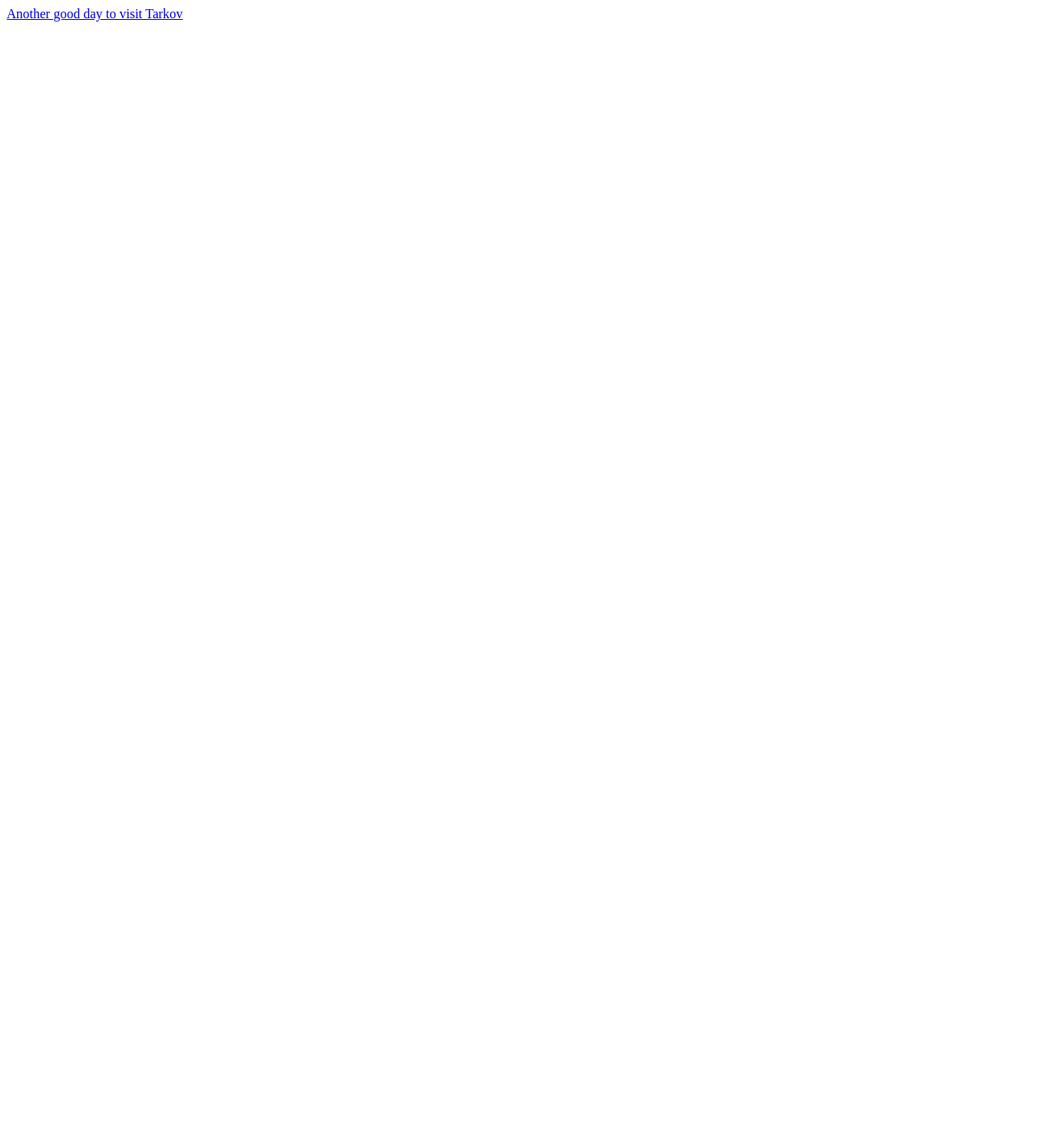
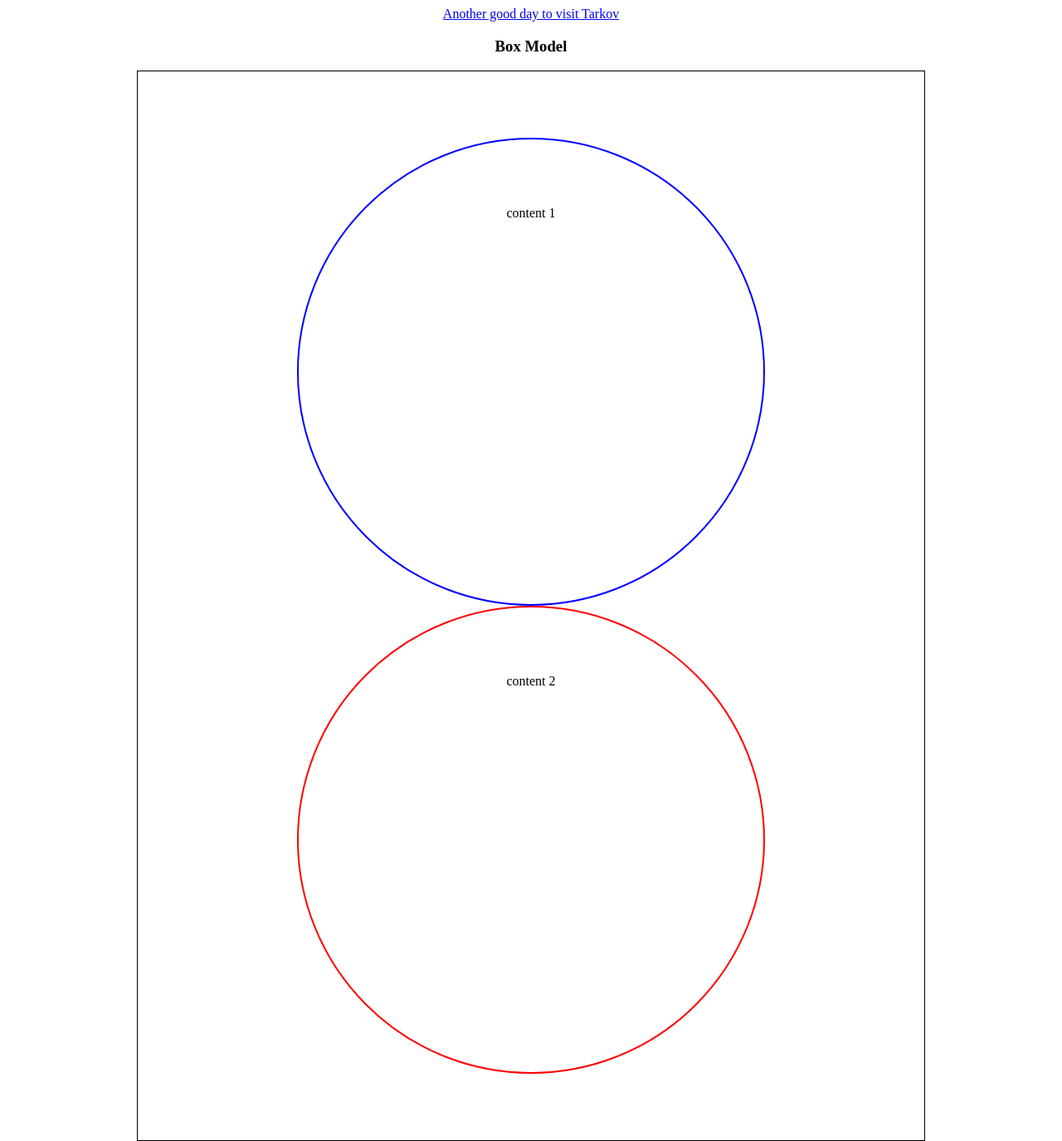
Before and after one commit to Egert4rr/boxmodel, a plain HTML site: page box-model.html in a window 1280 px wide. Shown: the whole page at 83% size. Before the commit the page ends 800 px from the top, so only its background shows below. Drawn offline with Linux system fonts and the light colour scheme.

Commit message:
BoxModel

```diff
--- a/box-model.html
+++ b/box-model.html
@@ -3,9 +3,18 @@
 <head>
     <meta charset="UTF-8">
     <meta name="viewport" content="width=device-width, initial-scale=1.0">
-    <title>Box Model</title>
+    <title>CSS Box Model</title>
 </head>
-<body>
+<body style="text-align: center;">
     <a href="index.html">Another good day to visit Tarkov</a>
+
+    <h3>Box Model</h3>
+
+    <div style="margin: 0 auto; width: 75%; border: 1px solid black;">
+        <div style="padding: 5rem;">
+            <div style="margin:0 auto;padding: 5rem; width: 400px; height: 400px; border: 2px solid blue; border-radius: 50%;">content 1</div>
+            <div style="margin:0 auto; padding: 5rem; width: 400px; height: 400px; border: 2px solid red; border-radius: 50%;">content 2</div>
+        </div>
+    </div>
 </body>
 </html>
```
